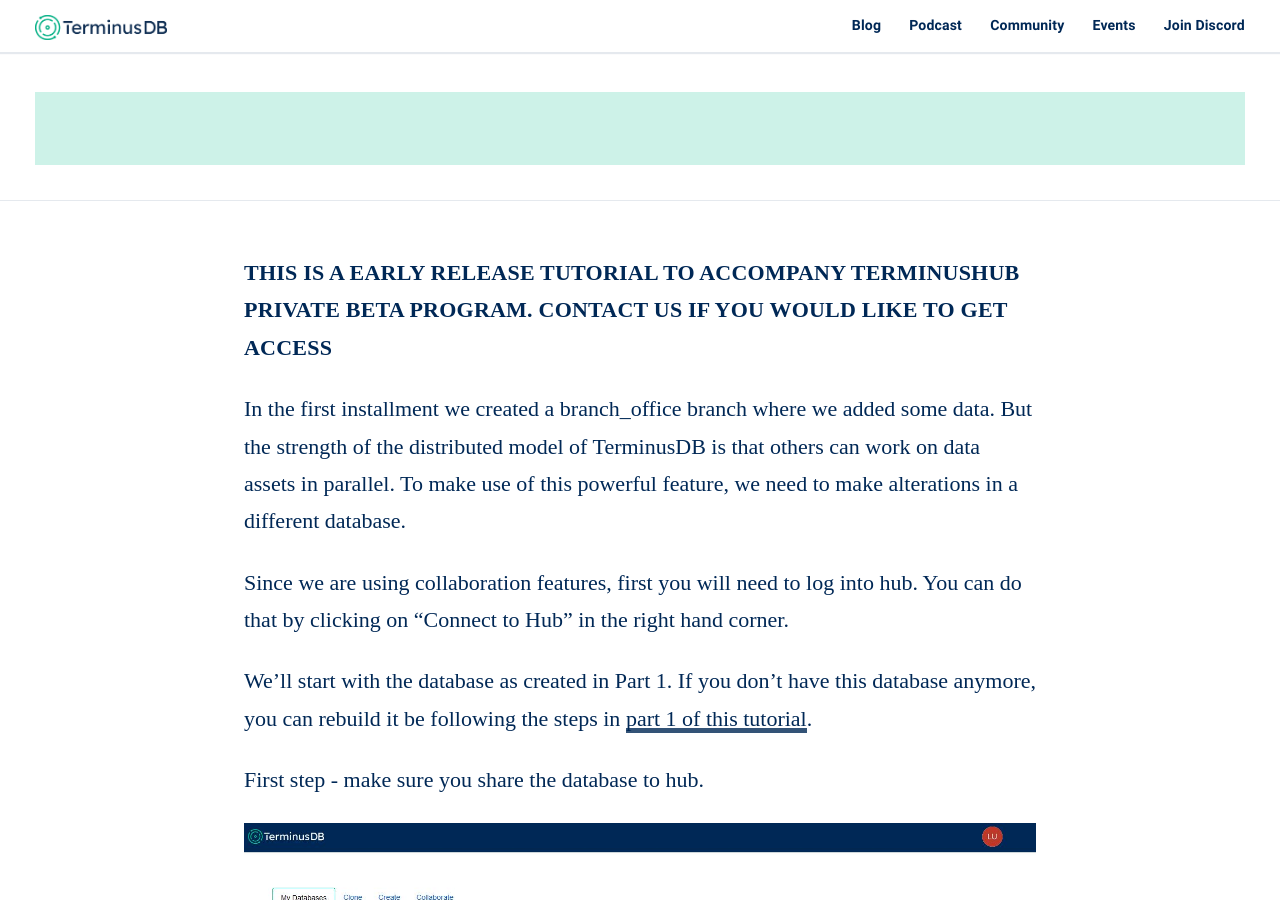
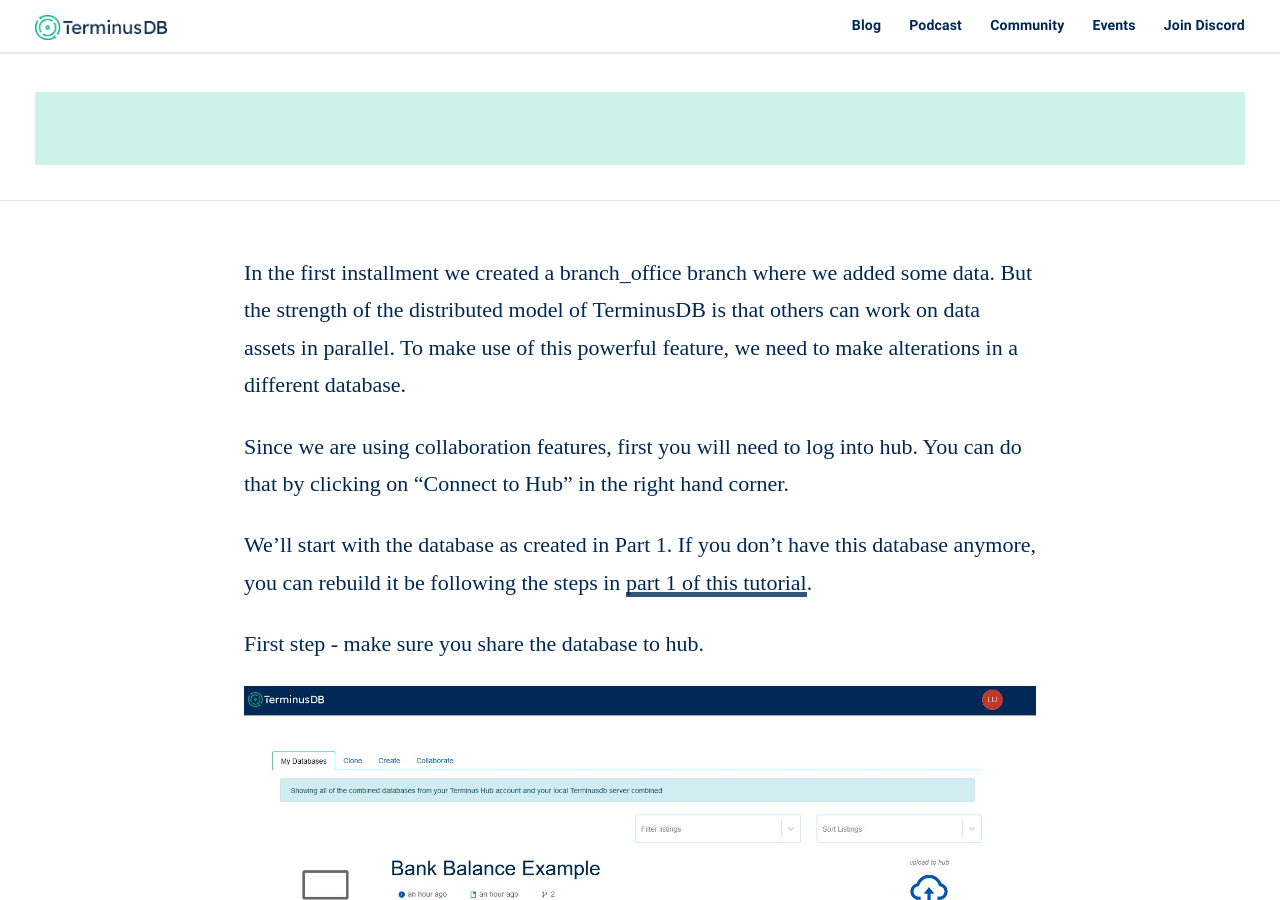
Before and after one commit to terminusdb/terminusdb-blog, a Jekyll site: the page built from _posts/2020-07-27-taking-terminusdb-to-the-bank-part-ii.md, in a window 1280 px wide and 900 px high, scrolled down 1038 px. Built offline with Jekyll 4.4.1, drawn with Linux system fonts in a browser that asks for light colours; some web fonts are replaced; comment, search, counter and statistics services are not loaded.

Commit message:
Update Blog “2020-07-27-taking-terminusdb-to-the-bank-part-ii”

```diff
--- a/_posts/2020-07-27-taking-terminusdb-to-the-bank-part-ii.md
+++ b/_posts/2020-07-27-taking-terminusdb-to-the-bank-part-ii.md
@@ -16,8 +16,6 @@
   - data
   - ""
 ---
-**THIS IS A EARLY RELEASE TUTORIAL TO ACCOMPANY TERMINUSHUB PRIVATE BETA PROGRAM. CONTACT US IF YOU WOULD LIKE TO GET ACCESS**
-
 In the first installment we created a branch_office branch where we added some data. But the strength of the distributed model of TerminusDB is that others can work on data assets in parallel. To make use of this powerful feature, we need to make alterations in a different database.
 
 Since we are using collaboration features, first you will need to log into hub. You can do that by clicking on "Connect to Hub" in the right hand corner.
@@ -43,8 +41,6 @@
 ![](/blog/assets/uploads/clone.jpg)
 
 ![](/blog/assets/uploads/post-clone-2.jpg)
-
-
 
 This operation could be done from *any* computer. It doesn't have to be the same installation of TerminusDB, but if you only want to install once, then this is certainly easiest.
 
```
